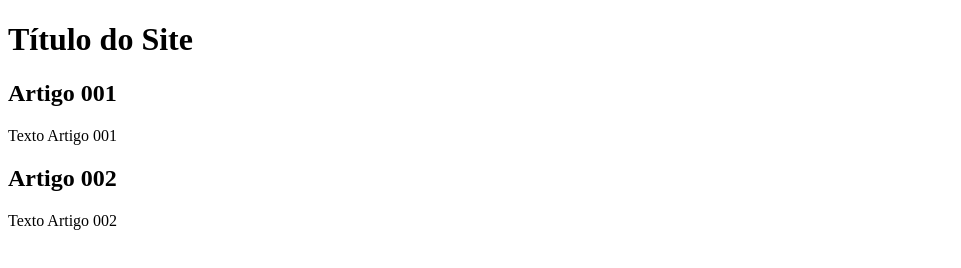
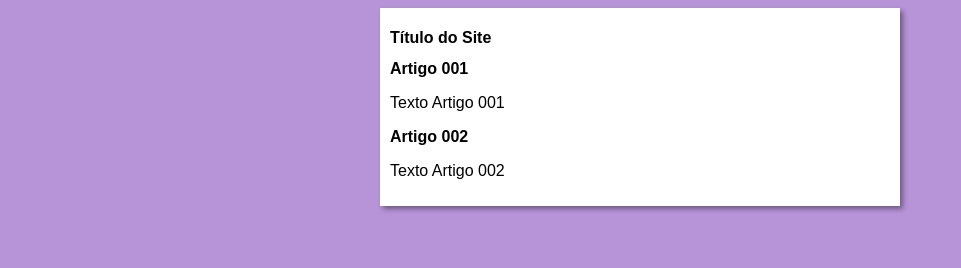
Before and after one commit to GuilhermeKAC/projeto-site, a plain HTML site: page index.html in a window 1280 px wide. Shown: the whole page, without its empty margins (0-961 px from the left). Drawn offline with Linux system fonts and the light colour scheme.

Commit message:
iniciei o design

```diff
--- /dev/null
+++ b/estilos/style.css
@@ -0,0 +1,16 @@
+* {
+    font-family: Arial, Helvetica, sans-serif;
+    font-size: 16px;
+}
+
+body {
+    background-color: rgb(183, 147, 216);
+}
+
+main {
+    background-color: white;
+    width: 500px;
+    margin: auto;
+    padding: 10px;
+    box-shadow: 3px 3px 5px rgba(0, 0, 0, 0.397);
+}
--- a/index.html
+++ b/index.html
@@ -4,6 +4,7 @@
         <meta charset="UTF-8">
         <meta name="viewport" content="width=device-width, initial-scale=1.0">
         <title>Título do Site</title>
+        <link rel="stylesheet" href="estilos/style.css">
     </head>
     <body>
         <main>
```
